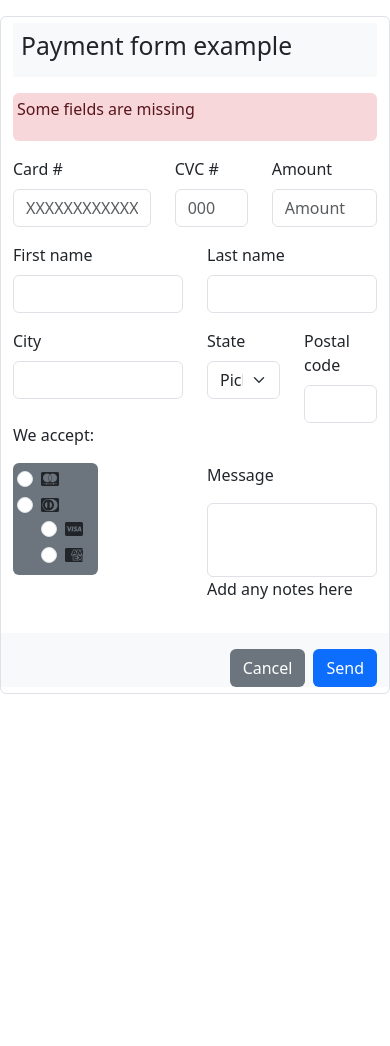
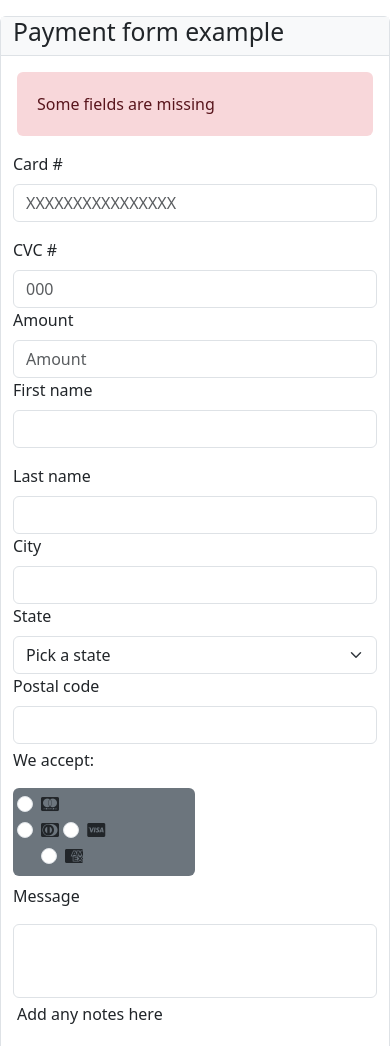
Before and after one commit to 4GeeksAcademy/MPMiguel-CardForm, a plain HTML site: page index.html in a window 390 px wide. Shown: the top 1046 px of the page. Before the commit the page ends 844 px from the top, so only its background shows below. Drawn offline with nearby package versions, Linux system fonts and the light colour scheme.

Commit message:
Finalizado

```diff
--- a/index.html
+++ b/index.html
@@ -11,68 +11,64 @@
 
 
 </head>
-<!--
-    Arreglar padding bg-light
-    Centrar mensaje alert
-    Arrelgar required class
-    "" Columna inferior
- -->
+
 <body>
 
-    <div class="container mt-3 border form-control d-flex ">
-        <form class="grid ">
+    <div class="container mt-3 border rounded  d-flex  ">
+        <form >
             <div class="row">
-                <div class="card-heder">
-                 <div class="p-2 mb-3 col-12 bg-light ">
+                <div class="bg-light  border-bottom">
+                 <div class="col-12 ">
                     <h2>Payment form example</h2>
                  </div>
-                 <div class="p-1 mb-3  col-12 border-0 flex-fill alert alert-danger" role="alert">
-                    <p>Some fields are missing</p>
-                 </div>
+                </div>
+                 <div class="p-1 m-3 col-12 border-0 flex-fill alert alert-danger" role="alert">
+                    <p class="m-3">Some fields are missing</p>
                 </div>
                 <!--Card data inputs  -->
-                <div class="col-5 mb-3 ">
+                <div class="col-12 col-md-5 mb-3 ">
                     <label class="form-label">Card #</label>
-                    <input class="form-control" pattern="[0-9][16]" required minlength="16" maxlength="16" placeholder="XXXXXXXXXXXXXXXX" type="text">
+                    <input class="form-control" required minlength="16" maxlength="16" placeholder="XXXXXXXXXXXXXXXX" type="text">
                 </div>
-                <div class="col-3">
+                <div class="col-12 col-md-3">
                     <label class="form-label">CVC #</label>
-                    <input class=" form-control" pattern="[0-9]" placeholder="000" minlength="3" maxlength="3"
+                    <input class=" form-control" required  placeholder="000" minlength="3" maxlength="3"
                         type="text">
                 </div>
-                <div class="col-4">
+                <div class="col-12 col-md-4">
                     <label class="form-label">Amount</label>
-                    <input class=" form-control" placeholder="Amount" type="number">
+                    <input class=" form-control" required placeholder="Amount" type="number">
                 </div>
                 <!-- Name inputs -->
-                <div class="col-6 mb-3">
+                <div class="col-12 col-md-6 mb-3">
                     <label class="form-label">First name</label>
-                    <input class="form-control" type="text">
+                    <input class="form-control" required type="text">
                 </div>
-                <div class="col-6">
+                <div class="col-12 col-md-6">
                     <label class="form-label">Last name</label>
-                    <input class="form-control" type="text">
+                    <input class="form-control" required type="text">
                 </div>
                 <!-- Card, and message-->
-                <div class="col-6   ">
+                <div class="col-12 col-md-6">
                     <label class="form-label">City </label>
-                    <input class=" form-control" type="text">
+                    <input class=" form-control" required type="text">
                 </div>
-                <div class="col-3">
+                <div class="col-12 col-md-3">
                     <label class="form-label">State</label>
-                    <select class=" form-select" placeholder="Pick a state" type="text">
+                    <select class=" form-select" required placeholder="Pick a state" type="text">
                         <option selected hidden>Pick a state</option>
                         <option value="1">Ohio</option>
                         <option value="2">Fuenlabrada</option>
                         <option value="3">Vigo</option>
                     </select>
                 </div>
-                <div class="col-3">
-                    <label class="form-label">Postal code</label><input class=" form-control " type="number">
+                <div class="col-12 col-md-3">
+                    <label class="form-label">Postal code</label><input class="form-control" required type="number">
                 </div>
                 <!-- Card type  -->
-                <p>We accept:</p>
-                <div class="col-6 h-100 ">
+
+                <div class="col-12 col-md-6 h-100 ">
+                    <p class="mt-1">We accept:</p>
                     <div class="bg-secondary rounded p-1  w-50">
                         <div class="form-check form-check-inline ">
                             <input class="form-check-input" type="radio" name="inlineRadioOptions" id="inlineRadio1" value="option1">
@@ -99,15 +95,15 @@
                     </div>
                 </div>
                     <!-- text -->
-                    <div class="col-6">
-                        <p>Message</p>
+                    <div class="col-12 col-md-6">
+                        <p class="mt-2">Message</p>
                         <input class="p-4 form-control" type="textarea">
-                        <p class="fs-6 fw-lighter">Add any notes here</p>
+                        <p class="fs-6 fw-lighter m-1">Add any notes here</p>
                     </div>
                     <!-- Cancel y send -->
-                    <div class="d-flex bg-light mt-3 col-12">
-                        <button class="btn ms-auto mt-3 text-white  bg-secondary">Cancel</button>
-                        <button class="btn ms-2 mt-3 text-white bg-primary ">Send</button>
+                    <div class="d-flex bg-light mt-3 col-12 card-footer border-top">
+                        <button class="btn mt-2 mb-2 ms-auto text-white bg-secondary">Cancel</button>
+                        <button class="btn mt-2 mb-2 m-3 text-white bg-primary">Send</button>
                     </div>
                 </div>
         </form>
```
